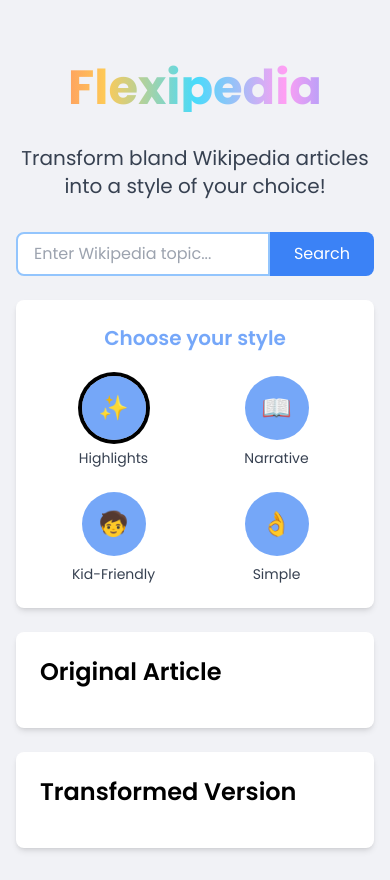
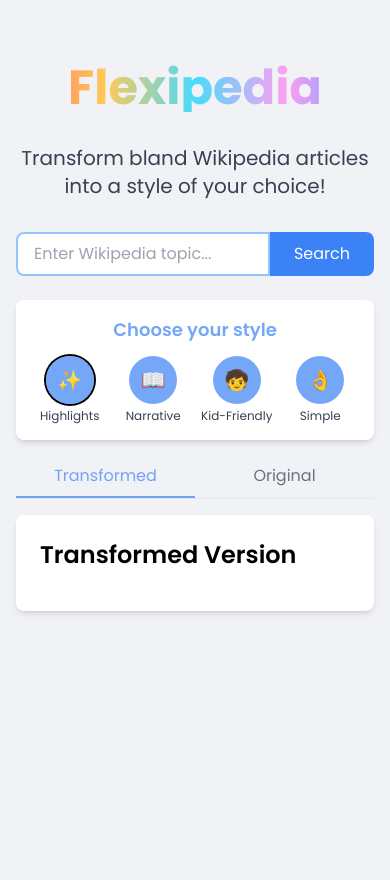
Before and after one commit to joshlevy89/flexipedia, a Flask app: page / in a window 390 px wide. After the commit the page ends 614 px from the top, so only its background shows below. Run offline with Flask 3, Linux system fonts and the light colour scheme; some libraries are stand-ins or nearby versions.

Commit message:
Fixed mobile layout

```diff
--- a/static/js/wikipedia.js
+++ b/static/js/wikipedia.js
@@ -180,4 +180,37 @@
             }
         });
     });
+
+    if (window.innerWidth < 768) { // Mobile only
+        const tabs = document.querySelectorAll('[data-tab]');
+        const originalContent = document.getElementById('originalContent');
+        const transformedContainer = document.getElementById('transformedContainer');
+
+        tabs.forEach(tab => {
+            tab.addEventListener('click', () => {
+                // Remove active state from all tabs
+                tabs.forEach(t => {
+                    t.classList.remove('border-primary', 'text-primary');
+                    t.classList.add('border-transparent', 'text-gray-500');
+                });
+
+                // Add active state to clicked tab
+                tab.classList.add('border-primary', 'text-primary');
+                tab.classList.remove('border-transparent', 'text-gray-500');
+
+                // Show/hide content based on selected tab
+                if (tab.dataset.tab === 'original') {
+                    originalContent.style.display = 'block';
+                    transformedContainer.style.display = 'none';
+                } else {
+                    originalContent.style.display = 'none';
+                    transformedContainer.style.display = 'block';
+                }
+            });
+        });
+
+        // Set initial state (transformed view by default)
+        originalContent.style.display = 'none';
+        transformedContainer.style.display = 'block';
+    }
 });
--- a/templates/index.html
+++ b/templates/index.html
@@ -58,47 +58,58 @@
             <div id="error" class="text-red-500 text-center mb-4"></div>
             <!-- <div id="truncationNotice" class="bg-yellow-200 bg-opacity-20 border-l-4 border-yellow-400 text-gray-700 p-4 mb-4 hidden"></div> -->
 
-            <div class="transform-options bg-white p-6 rounded-lg shadow-md mb-6">
-    <h3 class="text-xl font-semibold mb-4 text-primary text-center">Choose your style</h3>
-    <div class="grid grid-cols-2 gap-4 sm:grid-cols-4">
-        <label class="flex flex-col items-center space-y-2 cursor-pointer group">
+            <div class="transform-options bg-white p-4 md:p-6 rounded-lg shadow-md mb-4 md:mb-6">
+    <h3 class="text-lg md:text-xl font-semibold mb-2 md:mb-4 text-primary text-center">Choose your style</h3>
+    <div class="grid grid-cols-4 gap-2 md:gap-4">
+        <label class="flex flex-col items-center space-y-1 md:space-y-2 cursor-pointer group">
             <input type="radio" id="highlights" name="transformType" value="highlights" checked class="sr-only peer">
-            <div class="w-16 h-16 rounded-full bg-primary bg-opacity-20 flex items-center justify-center group-hover:bg-opacity-30 peer-checked:bg-primary peer-checked:bg-opacity-100 peer-checked:ring-4 peer-checked:ring-black transition-all duration-300">
-                <span class="text-2xl group-hover:scale-110 transition-transform duration-300">✨</span>
+            <div class="w-12 h-12 md:w-16 md:h-16 rounded-full bg-primary bg-opacity-20 flex items-center justify-center group-hover:bg-opacity-30 peer-checked:bg-primary peer-checked:bg-opacity-100 peer-checked:ring-2 md:peer-checked:ring-4 peer-checked:ring-black transition-all duration-300">
+                <span class="text-xl md:text-2xl group-hover:scale-110 transition-transform duration-300">✨</span>
             </div>
-            <span class="text-sm font-medium text-gray-700 group-hover:text-primary transition-colors duration-300">Highlights</span>
+            <span class="text-xs md:text-sm font-medium text-gray-700 group-hover:text-primary transition-colors duration-300">Highlights</span>
         </label>
-        <label class="flex flex-col items-center space-y-2 cursor-pointer group">
+        <label class="flex flex-col items-center space-y-1 md:space-y-2 cursor-pointer group">
             <input type="radio" id="narrative" name="transformType" value="narrative" class="sr-only peer">
-            <div class="w-16 h-16 rounded-full bg-primary bg-opacity-20 flex items-center justify-center group-hover:bg-opacity-30 peer-checked:bg-primary peer-checked:bg-opacity-100 peer-checked:ring-4 peer-checked:ring-black transition-all duration-300">
-                <span class="text-2xl group-hover:scale-110 transition-transform duration-300">📖</span>
+            <div class="w-12 h-12 md:w-16 md:h-16 rounded-full bg-primary bg-opacity-20 flex items-center justify-center group-hover:bg-opacity-30 peer-checked:bg-primary peer-checked:bg-opacity-100 peer-checked:ring-2 md:peer-checked:ring-4 peer-checked:ring-black transition-all duration-300">
+                <span class="text-xl md:text-2xl group-hover:scale-110 transition-transform duration-300">📖</span>
             </div>
-            <span class="text-sm font-medium text-gray-700 group-hover:text-primary transition-colors duration-300">Narrative</span>
+            <span class="text-xs md:text-sm font-medium text-gray-700 group-hover:text-primary transition-colors duration-300">Narrative</span>
         </label>
-        <label class="flex flex-col items-center space-y-2 cursor-pointer group">
+        <label class="flex flex-col items-center space-y-1 md:space-y-2 cursor-pointer group">
             <input type="radio" id="kidFriendly" name="transformType" value="kidFriendly" class="sr-only peer">
-            <div class="w-16 h-16 rounded-full bg-primary bg-opacity-20 flex items-center justify-center group-hover:bg-opacity-30 peer-checked:bg-primary peer-checked:bg-opacity-100 peer-checked:ring-4 peer-checked:ring-black transition-all duration-300">
-                <span class="text-2xl group-hover:scale-110 transition-transform duration-300">🧒</span>
+            <div class="w-12 h-12 md:w-16 md:h-16 rounded-full bg-primary bg-opacity-20 flex items-center justify-center group-hover:bg-opacity-30 peer-checked:bg-primary peer-checked:bg-opacity-100 peer-checked:ring-2 md:peer-checked:ring-4 peer-checked:ring-black transition-all duration-300">
+                <span class="text-xl md:text-2xl group-hover:scale-110 transition-transform duration-300">🧒</span>
             </div>
-            <span class="text-sm font-medium text-gray-700 group-hover:text-primary transition-colors duration-300">Kid-Friendly</span>
+            <span class="text-xs md:text-sm font-medium text-gray-700 group-hover:text-primary transition-colors duration-300">Kid-Friendly</span>
         </label>
-        <label class="flex flex-col items-center space-y-2 cursor-pointer group">
+        <label class="flex flex-col items-center space-y-1 md:space-y-2 cursor-pointer group">
             <input type="radio" id="simple" name="transformType" value="simple" class="sr-only peer">
-            <div class="w-16 h-16 rounded-full bg-primary bg-opacity-20 flex items-center justify-center group-hover:bg-opacity-30 peer-checked:bg-primary peer-checked:bg-opacity-100 peer-checked:ring-4 peer-checked:ring-black transition-all duration-300">
-                <span class="text-2xl group-hover:scale-110 transition-transform duration-300">👌</span>
+            <div class="w-12 h-12 md:w-16 md:h-16 rounded-full bg-primary bg-opacity-20 flex items-center justify-center group-hover:bg-opacity-30 peer-checked:bg-primary peer-checked:bg-opacity-100 peer-checked:ring-2 md:peer-checked:ring-4 peer-checked:ring-black transition-all duration-300">
+                <span class="text-xl md:text-2xl group-hover:scale-110 transition-transform duration-300">👌</span>
             </div>
-            <span class="text-sm font-medium text-gray-700 group-hover:text-primary transition-colors duration-300">Simple</span>
+            <span class="text-xs md:text-sm font-medium text-gray-700 group-hover:text-primary transition-colors duration-300">Simple</span>
         </label>
     </div>
 </div>
 
+            <div class="md:hidden mb-4">
+                <div class="flex border-b border-gray-200">
+                    <button class="flex-1 py-2 px-4 text-center border-b-2 border-primary text-primary" data-tab="transformed">
+                        Transformed
+                    </button>
+                    <button class="flex-1 py-2 px-4 text-center border-b-2 border-transparent text-gray-500" data-tab="original">
+                        Original
+                    </button>
+                </div>
+            </div>
+
             <div class="grid md:grid-cols-2 gap-6">
-                <div class="bg-white p-6 rounded-lg shadow-md">
+                <div id="originalContent" class="bg-white p-6 rounded-lg shadow-md hidden md:block">
                     <h2 class="text-2xl font-semibold mb-4 text-black">Original Article</h2>
                     <div id="articleContent" class="text-gray-700 mb-4"></div>
                     <a id="articleLink" target="_blank" class="text-accent hover:text-secondary transition duration-300"></a>
                 </div>
-                <div class="bg-white p-6 rounded-lg shadow-md">
+                <div id="transformedContainer" class="bg-white p-6 rounded-lg shadow-md">
                     <h2 class="text-2xl font-semibold mb-4 text-black">Transformed Version</h2>
                     <div id="transformingSpinner" class="hidden">
                         <div class="animate-spin rounded-full h-10 w-10 border-b-2 border-secondary mx-auto"></div>
```
